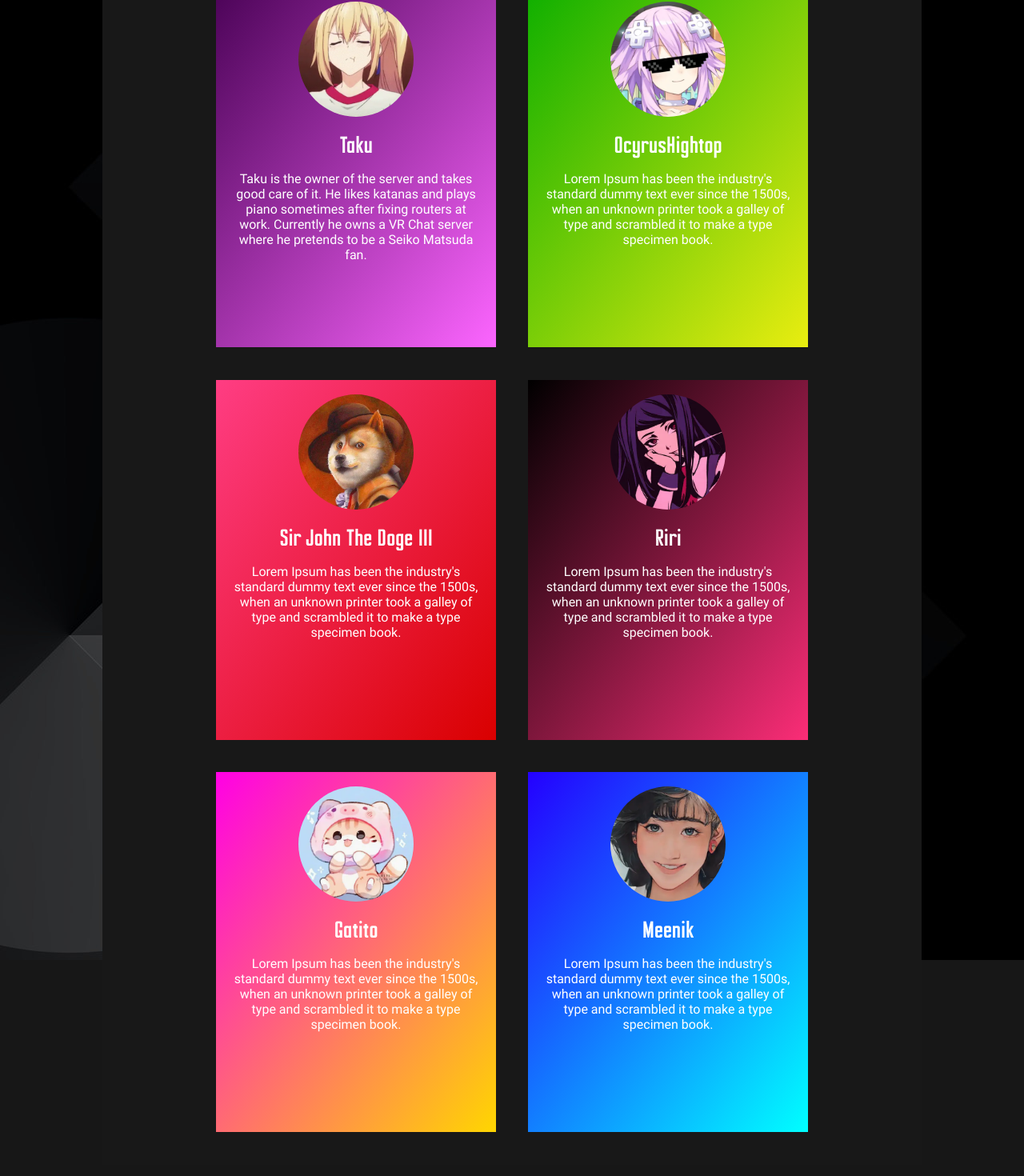
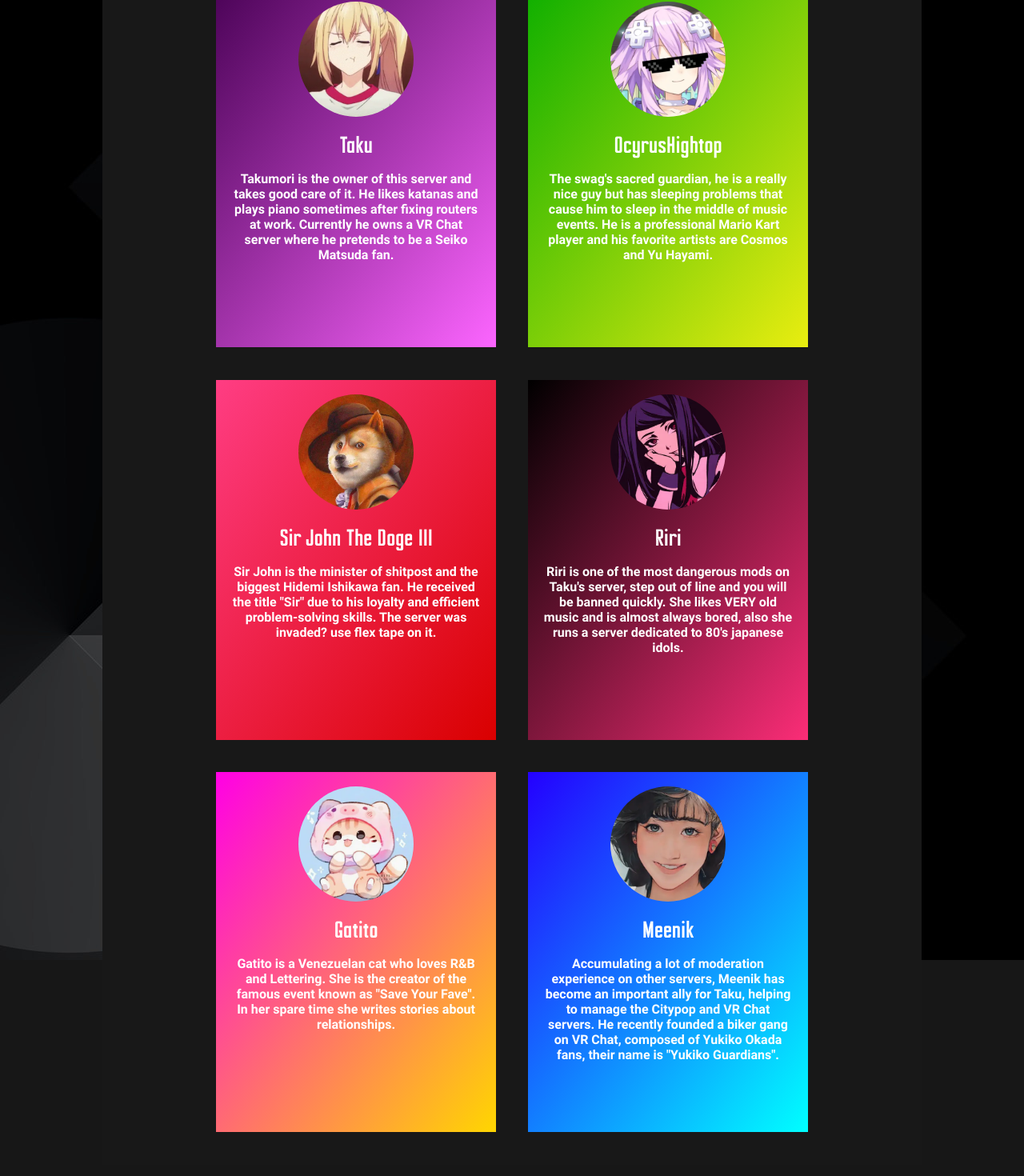
Before and after one commit to spacetk00/reactjs-takus-citypop, a React (Create React App) app: page /about in a window 1280 px wide. Shown: the part 1182-2652 px from the top of the page at 80% size. Built offline with nearby package versions, Linux system fonts and the light colour scheme; the HTML template or start-up script is replaced by a standard one.

Commit message:
Ajuste no conteúdo de staff-cards

```diff
--- a/src/components/staff-card/styled.js
+++ b/src/components/staff-card/styled.js
@@ -1,6 +1,7 @@
 import styled from "styled-components";
 import COLORS from "../../constants/colors";
 import TYPOS from "../../constants/typos";
+import SIZES from "../../constants/sizes";
 
 const CardContainer = styled.div`
   background-image: linear-gradient(to right bottom, ${(props) => props.color});
@@ -10,6 +11,10 @@ const CardContainer = styled.div`
   flex-direction: column;
   align-items: center;
   margin: 2%;
+
+  @media (max-width: ${SIZES.ipad_width}) {
+    height: 350px;
+  }
 `;
 
 const AvatarBox = styled.picture`
@@ -44,6 +49,7 @@ const StaffName = styled.h4`
 
 const AboutText = styled.p`
   color: ${COLORS.text_default_color};
+  font-family: "Roboto Bold", sans-serif;
   text-align: center;
 `;
 
--- a/src/pages/about.js
+++ b/src/pages/about.js
@@ -32,37 +32,37 @@ export default function About() {
           <StaffCard
             image={Taku}
             name="Taku"
-            about="Taku is the owner of the server and takes good care of it. He likes katanas and plays piano sometimes after fixing routers at work. Currently he owns a VR Chat server where he pretends to be a Seiko Matsuda fan."
+            about="Takumori is the owner of this server and takes good care of it. He likes katanas and plays piano sometimes after fixing routers at work. Currently he owns a VR Chat server where he pretends to be a Seiko Matsuda fan."
             color={COLORS.staff_1_colors}
           />
           <StaffCard
             image={Ocyrus}
             name="OcyrusHightop"
-            about="Lorem Ipsum has been the industry's standard dummy text ever since the 1500s, when an unknown printer took a galley of type and scrambled it to make a type specimen book."
+            about="The swag's sacred guardian, he is a really nice guy but has sleeping problems that cause him to sleep in the middle of music events. He is a professional Mario Kart player and his favorite artists are Cosmos and Yu Hayami."
             color={COLORS.staff_2_colors}
           />
           <StaffCard
             image={SirDoge}
             name="Sir John The Doge III"
-            about="Lorem Ipsum has been the industry's standard dummy text ever since the 1500s, when an unknown printer took a galley of type and scrambled it to make a type specimen book."
+            about='Sir John is the minister of shitpost and the biggest Hidemi Ishikawa fan. He received the title "Sir" due to his loyalty and efficient problem-solving skills. The server was invaded? use flex tape on it.'
             color={COLORS.staff_3_colors}
           />
           <StaffCard
             image={Riri}
             name="Riri"
-            about="Lorem Ipsum has been the industry's standard dummy text ever since the 1500s, when an unknown printer took a galley of type and scrambled it to make a type specimen book."
+            about="Riri is one of the most dangerous mods on Taku's server, step out of line and you will be banned quickly. She likes VERY old music and is almost always bored, also she runs a server dedicated to 80's japanese idols."
             color={COLORS.staff_4_colors}
           />
           <StaffCard
             image={Gatito}
             name="Gatito"
-            about="Lorem Ipsum has been the industry's standard dummy text ever since the 1500s, when an unknown printer took a galley of type and scrambled it to make a type specimen book."
+            about='Gatito is a Venezuelan cat who loves R&B and Lettering. She is the creator of the famous event known as "Save Your Fave". In her spare time she writes stories about relationships.'
             color={COLORS.staff_5_colors}
           />
           <StaffCard
             image={Meenik}
             name="Meenik"
-            about="Lorem Ipsum has been the industry's standard dummy text ever since the 1500s, when an unknown printer took a galley of type and scrambled it to make a type specimen book."
+            about='Accumulating a lot of moderation experience on other servers, Meenik has become an important ally for Taku, helping to manage the Citypop and VR Chat servers. He recently founded a biker gang on VR Chat, composed of Yukiko Okada fans, their name is "Yukiko Guardians".'
             color={COLORS.staff_6_colors}
           />
         </Box>
```
